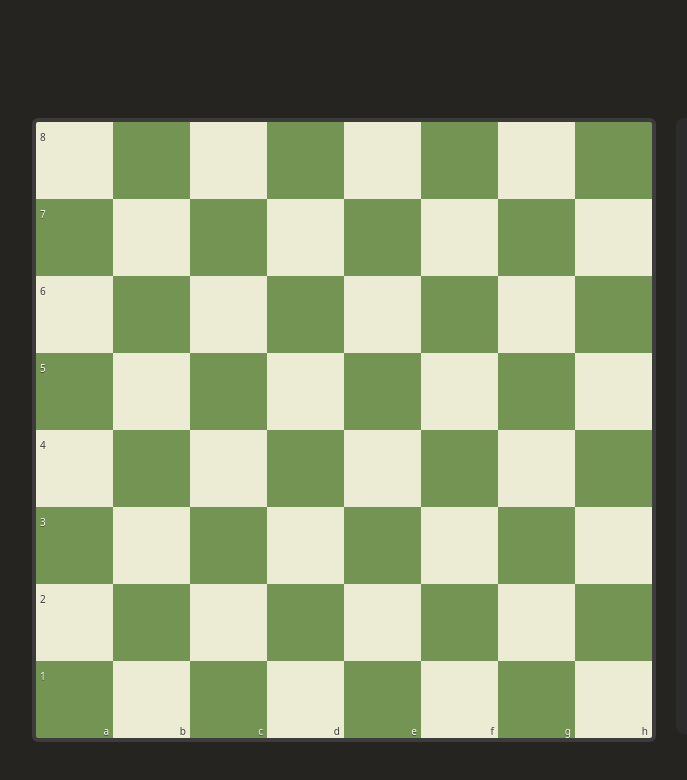
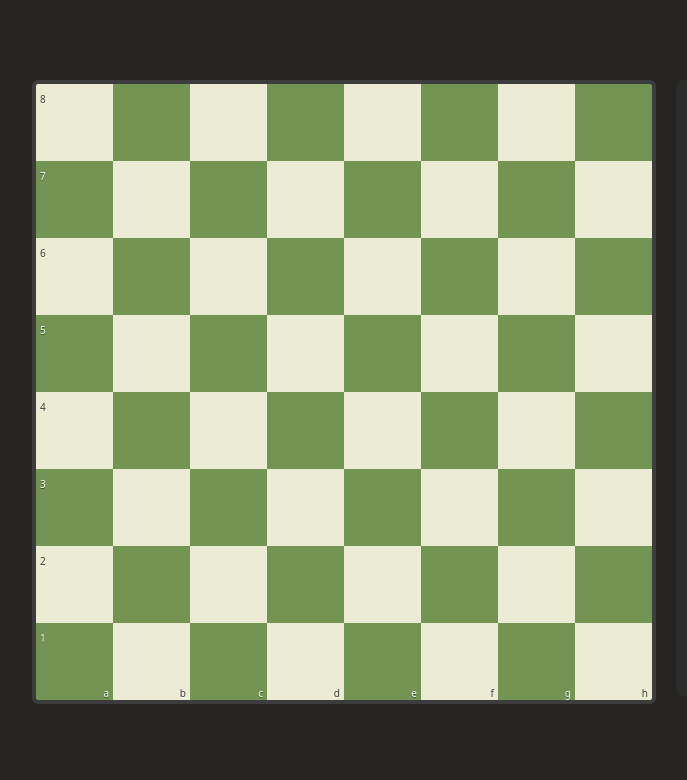
Before and after one commit to isabella-conti/chessComTest, a Vue app: page / in a window 1280 px wide. Shown: the top 780 px of the page, without its empty margins (174-861 px from the left). Built offline with nearby package versions, Linux system fonts and the light colour scheme.

Commit message:
refactor: remove Safari-specific CSS variables from global styles

```diff
--- a/src/style.css
+++ b/src/style.css
@@ -15,10 +15,10 @@
 
 body {
   margin: 0;
-  display: flex;
-  place-items: center;
+  padding: 0;
   min-width: 320px;
   min-height: 100vh;
+  box-sizing: border-box;
 }
 
 h1 {
@@ -27,13 +27,9 @@ h1 {
 }
 
 #app {
+  width: 100%;
   max-width: 1280px;
   margin: 0 auto;
-  padding: 2rem;
-  text-align: center;
+  padding: 0;
+  box-sizing: border-box;
 }
-
-:root {
-  --safe-area-inset-top: env(safe-area-inset-top, 0px);
-  --safe-area-inset-bottom: env(safe-area-inset-bottom, 0px);
-}
```
